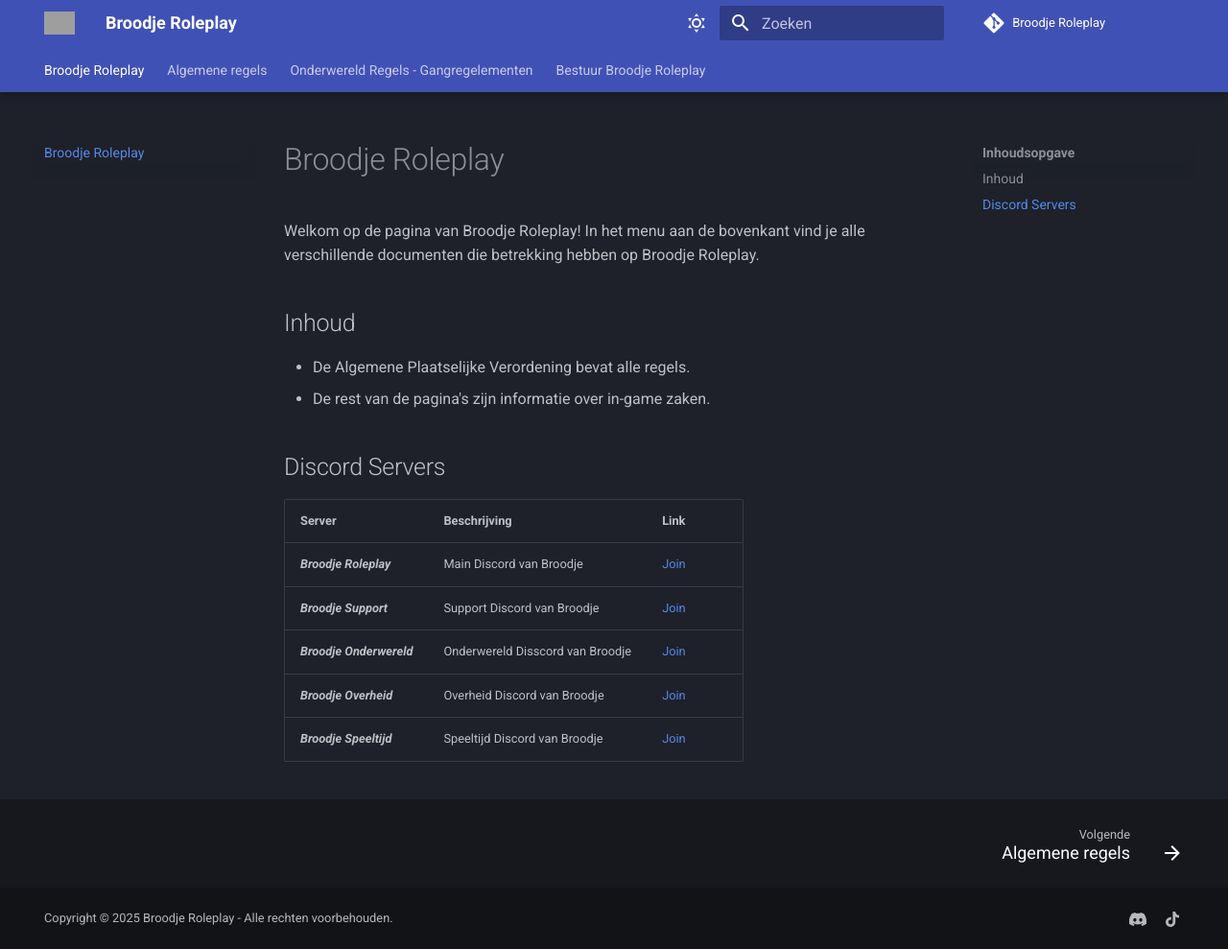
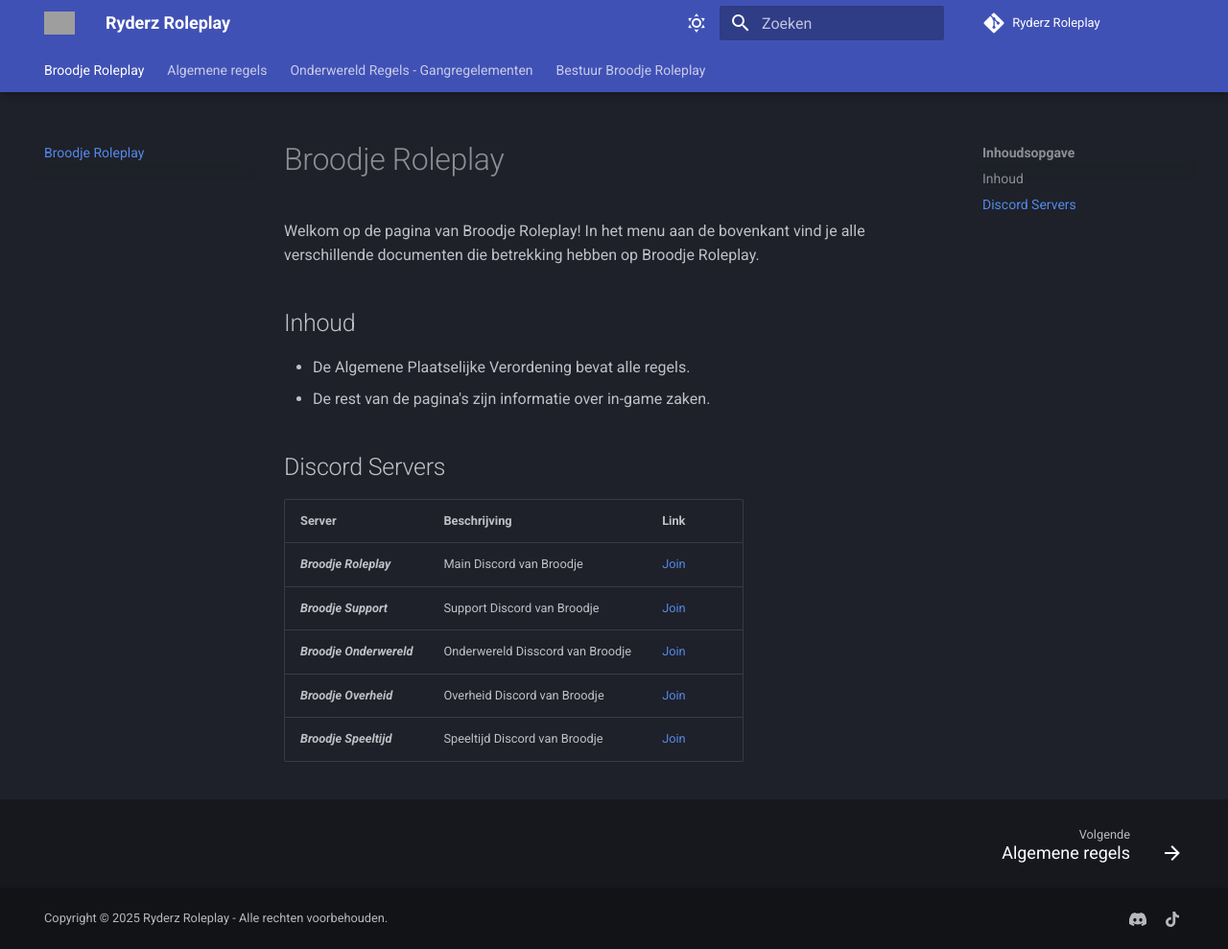
Before and after one commit to MohammedRDZ/mkdoc-ryderz, an MkDocs documentation site: the page built from docs/index.md, in a window 1280 px wide and 989 px high. Shown: the whole window at 96% size. Built offline with MkDocs 1.6.1 and Material for MkDocs 9.7.7, drawn with Linux system fonts in a browser that asks for light colours; comment, search, counter and statistics services are not loaded; grey boxes are pictures that could not be loaded.

Commit message:
Initial commit

```diff
--- a/mkdocs.yml
+++ b/mkdocs.yml
@@ -1,8 +1,8 @@
-site_name: Broodje Roleplay
-site_description: 'Wet en regelgeving van Broodje roleplay'
-site_url: https://Broodjeroleplay.nl
-repo_url: 'http://github.com/LeafRoleplay/BroodjeRoleplay'
-repo_name: 'Broodje Roleplay'
+site_name: Ryderz Roleplay
+site_description: 'Wet en regelgeving van Ryderz roleplay'
+site_url: https://Ryderzroleplay.nl
+repo_url: 'http://github.com/Ryderzroleplay/Ryderz-roleplay'
+repo_name: 'Ryderz Roleplay'
 theme:
   name: material
   features:
@@ -48,7 +48,7 @@ extra:
     - icon: fontawesome/brands/discord
       link: https://discord.gg/QF64rNa4cV
     - icon: fontawesome/brands/tiktok
-      link: https://www.tiktok.com/@iiStormz
+      link: https://www.tiktok.com/@movibe
   analytics:
     provider: google
     property: G-NV5M4K299L
@@ -63,7 +63,7 @@ extra:
     actions:
       - accept
 
-copyright: Copyright &copy; 2025 Broodje Roleplay - Alle rechten voorbehouden.
+copyright: Copyright &copy; 2025 Ryderz Roleplay - Alle rechten voorbehouden.
 
 plugins:
   - git-revision-date-localized:
```
